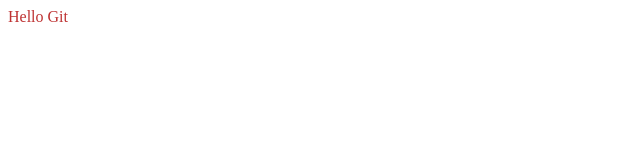
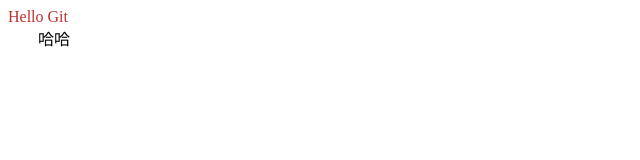
Before and after one commit to MyMatrixs/GitText, a plain HTML site: page index.html in a window 1280 px wide. Shown: the full height of the page, 0-640 px from the left. Drawn offline with Linux system fonts and the light colour scheme.

Commit message:
添加一个“哈哈”div

```diff
--- a/index.html
+++ b/index.html
@@ -9,5 +9,6 @@
 <body>
     <div style="color:rgb(190, 50, 50);">Hello Git</div>
     <div id="container" style="width: 30px; height: 90px; color:white;float: left;"></div>
+    <div>哈哈</div>
 </body>
 </html>
```
